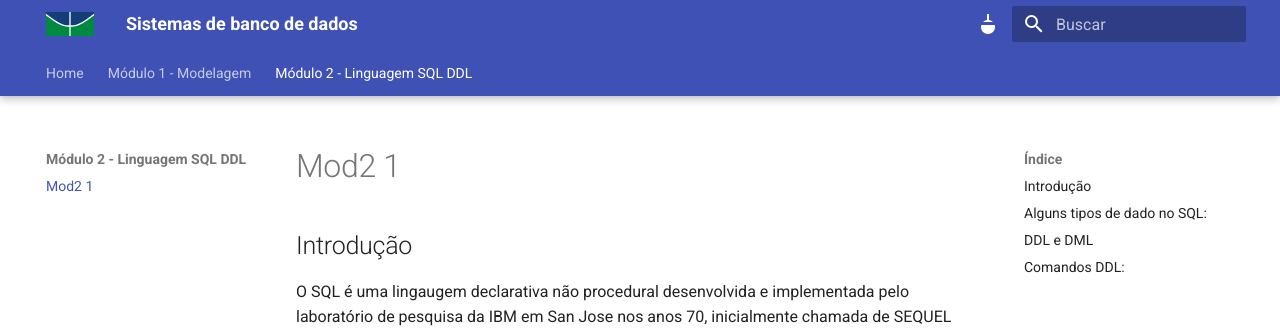
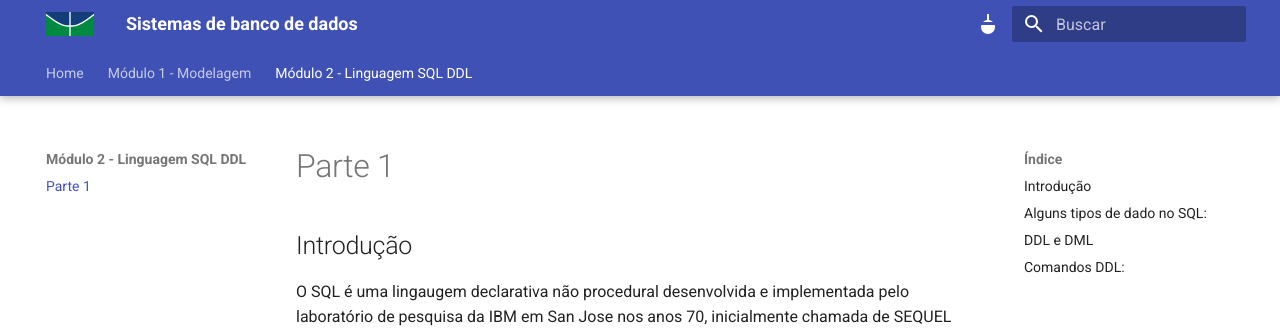
Before and after one commit to Bertolazi/Bancos_1, an MkDocs documentation site: the page built from docs/mod_2/mod2_1.md, in a window 1280 px wide and 900 px high. Shown: the top 333 px of the window. Built offline with MkDocs 1.6.1 and Material for MkDocs 9.7.7, drawn with Linux system fonts in a browser that asks for light colours.

Commit message:
Início aula 1 modulo 2, fazer slide 13

```diff
--- a/mkdocs.yml
+++ b/mkdocs.yml
@@ -5,7 +5,7 @@ nav:
     - Parte 1: mod_1/mod1_1.md
     - Parte 2: mod_1/mod1_2.md
   - Módulo 2 - Linguagem SQL DDL:
-    - mod_2/mod2_1.md
+    - Parte 1: mod_2/mod2_1.md
 
 theme:
   name: material
```
